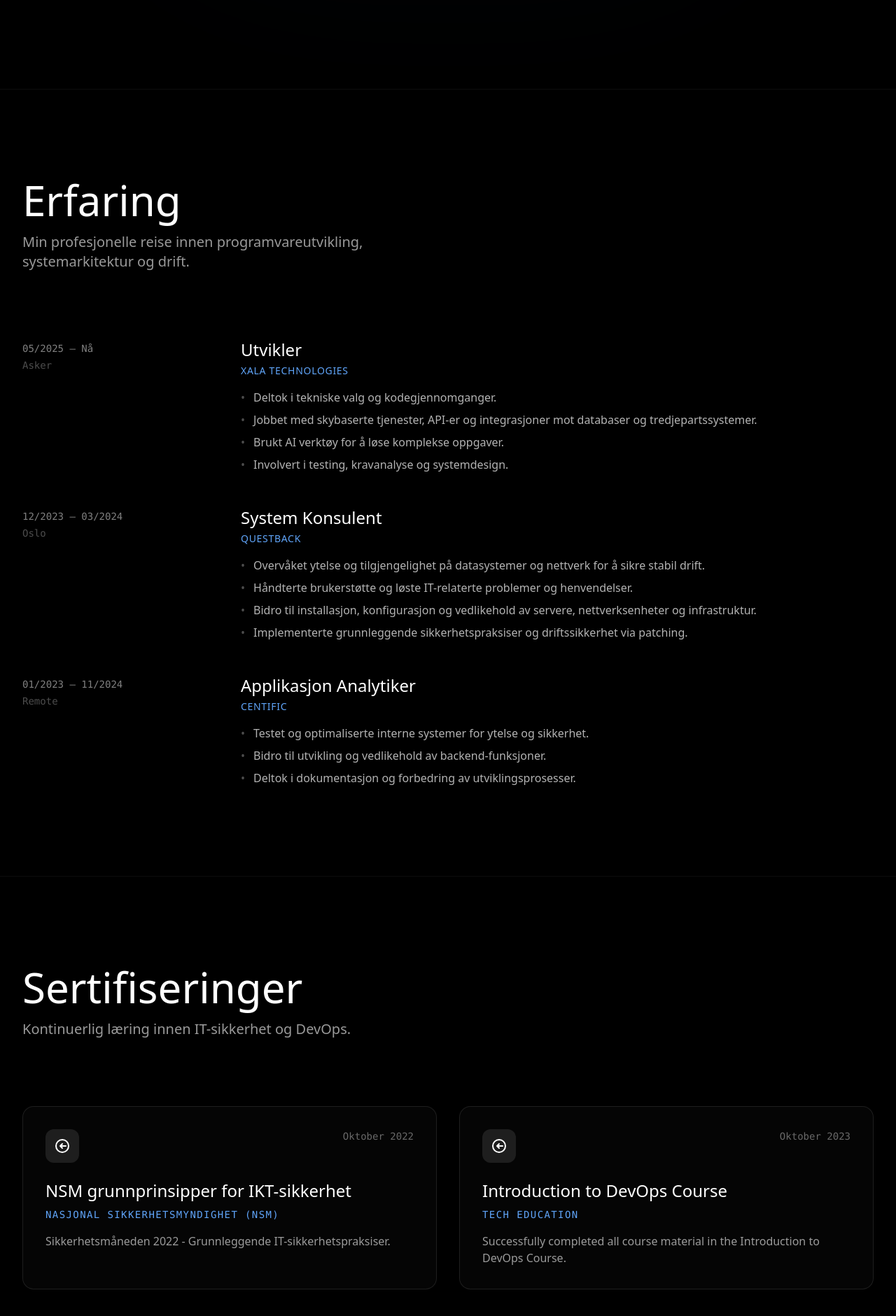
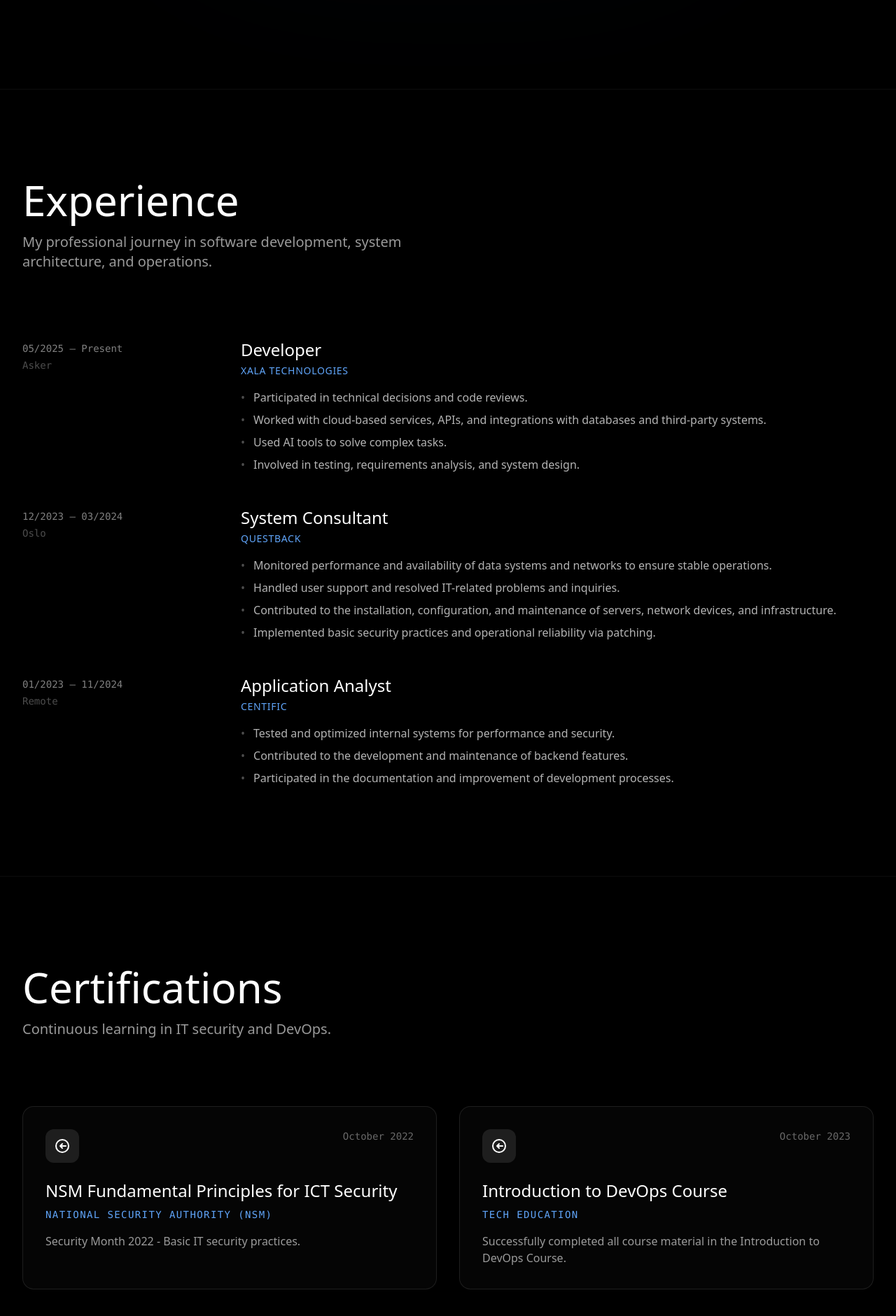
Before and after one commit to Am11n/AminIsmail, a Next.js app: page / in a window 1280 px wide. Shown: the part 4740-6621 px from the top of the page at 70% size. Built offline with nearby package versions, Linux system fonts and the light colour scheme.

Commit message:
feat: Translate Norwegian content to English in the Experience, Skills, and Certificates components.

```diff
--- a/src/components/Certificates.tsx
+++ b/src/components/Certificates.tsx
@@ -5,17 +5,17 @@ import { motion } from "framer-motion";
 const certificates = [
   {
     id: 1,
-    title: "NSM grunnprinsipper for IKT-sikkerhet",
-    issuer: "Nasjonal sikkerhetsmyndighet (NSM)",
-    date: "Oktober 2022",
-    description: "Sikkerhetsmåneden 2022 - Grunnleggende IT-sikkerhetspraksiser.",
+    title: "NSM Fundamental Principles for ICT Security",
+    issuer: "National Security Authority (NSM)",
+    date: "October 2022",
+    description: "Security Month 2022 - Basic IT security practices.",
     href: "/certificates/NSM-IT-SIKKERHET.pdf"
   },
   {
     id: 2,
     title: "Introduction to DevOps Course",
     issuer: "Tech Education",
-    date: "Oktober 2023",
+    date: "October 2023",
     description: "Successfully completed all course material in the Introduction to DevOps Course.",
     href: "/certificates/DevOps-Sertifikasjon.pdf"
   }
@@ -32,9 +32,9 @@ export default function Certificates() {
           transition={{ duration: 0.8, ease: "easeOut" }}
           className="mb-16 md:mb-24"
         >
-          <h2 className="text-4xl md:text-6xl font-medium mb-4">Sertifiseringer</h2>
+          <h2 className="text-4xl md:text-6xl font-medium mb-4">Certifications</h2>
           <p className="text-white/60 text-lg md:text-xl max-w-xl">
-            Kontinuerlig læring innen IT-sikkerhet og DevOps.
+            Continuous learning in IT security and DevOps.
           </p>
         </motion.div>
 
--- a/src/components/Experience.tsx
+++ b/src/components/Experience.tsx
@@ -5,40 +5,40 @@ import { motion } from "framer-motion";
 const experiences = [
   {
     id: 1,
-    role: "Utvikler",
+    role: "Developer",
     company: "XALA TECHNOLOGIES",
-    period: "05/2025 – Nå",
+    period: "05/2025 – Present",
     location: "Asker",
     description: [
-      "Deltok i tekniske valg og kodegjennomganger.",
-      "Jobbet med skybaserte tjenester, API-er og integrasjoner mot databaser og tredjepartssystemer.",
-      "Brukt AI verktøy for å løse komplekse oppgaver.",
-      "Involvert i testing, kravanalyse og systemdesign."
+      "Participated in technical decisions and code reviews.",
+      "Worked with cloud-based services, APIs, and integrations with databases and third-party systems.",
+      "Used AI tools to solve complex tasks.",
+      "Involved in testing, requirements analysis, and system design."
     ]
   },
   {
     id: 2,
-    role: "System Konsulent",
+    role: "System Consultant",
     company: "QUESTBACK",
     period: "12/2023 – 03/2024",
     location: "Oslo",
     description: [
-      "Overvåket ytelse og tilgjengelighet på datasystemer og nettverk for å sikre stabil drift.",
-      "Håndterte brukerstøtte og løste IT-relaterte problemer og henvendelser.",
-      "Bidro til installasjon, konfigurasjon og vedlikehold av servere, nettverksenheter og infrastruktur.",
-      "Implementerte grunnleggende sikkerhetspraksiser og driftssikkerhet via patching."
+      "Monitored performance and availability of data systems and networks to ensure stable operations.",
+      "Handled user support and resolved IT-related problems and inquiries.",
+      "Contributed to the installation, configuration, and maintenance of servers, network devices, and infrastructure.",
+      "Implemented basic security practices and operational reliability via patching."
     ]
   },
   {
     id: 3,
-    role: "Applikasjon Analytiker",
+    role: "Application Analyst",
     company: "CENTIFIC",
     period: "01/2023 – 11/2024",
     location: "Remote",
     description: [
-      "Testet og optimaliserte interne systemer for ytelse og sikkerhet.",
-      "Bidro til utvikling og vedlikehold av backend-funksjoner.",
-      "Deltok i dokumentasjon og forbedring av utviklingsprosesser."
+      "Tested and optimized internal systems for performance and security.",
+      "Contributed to the development and maintenance of backend features.",
+      "Participated in the documentation and improvement of development processes."
     ]
   }
 ];
@@ -54,9 +54,9 @@ export default function Experience() {
           transition={{ duration: 0.8, ease: "easeOut" }}
           className="mb-16 md:mb-24"
         >
-          <h2 className="text-4xl md:text-6xl font-medium mb-4">Erfaring</h2>
+          <h2 className="text-4xl md:text-6xl font-medium mb-4">Experience</h2>
           <p className="text-white/60 text-lg md:text-xl max-w-xl">
-            Min profesjonelle reise innen programvareutvikling, systemarkitektur og drift.
+            My professional journey in software development, system architecture, and operations.
           </p>
         </motion.div>
 
--- a/src/components/Skills.tsx
+++ b/src/components/Skills.tsx
@@ -45,9 +45,9 @@ export default function Skills() {
           transition={{ duration: 0.8, ease: "easeOut" }}
           className="mb-16 md:mb-24 text-center md:text-left"
         >
-          <h2 className="text-4xl md:text-6xl font-medium mb-4">Teknologier & Ferdigheter</h2>
+          <h2 className="text-4xl md:text-6xl font-medium mb-4">Skills & Technologies</h2>
           <p className="text-white/60 text-lg md:text-xl max-w-2xl mx-auto md:mx-0">
-            Et utvalg av verktøyene og teknologiene jeg bruker for å bygge skalerbare og brukervennlige løsninger.
+            A selection of the tools and technologies I use to build scalable and user-friendly solutions.
           </p>
         </motion.div>
 
```
